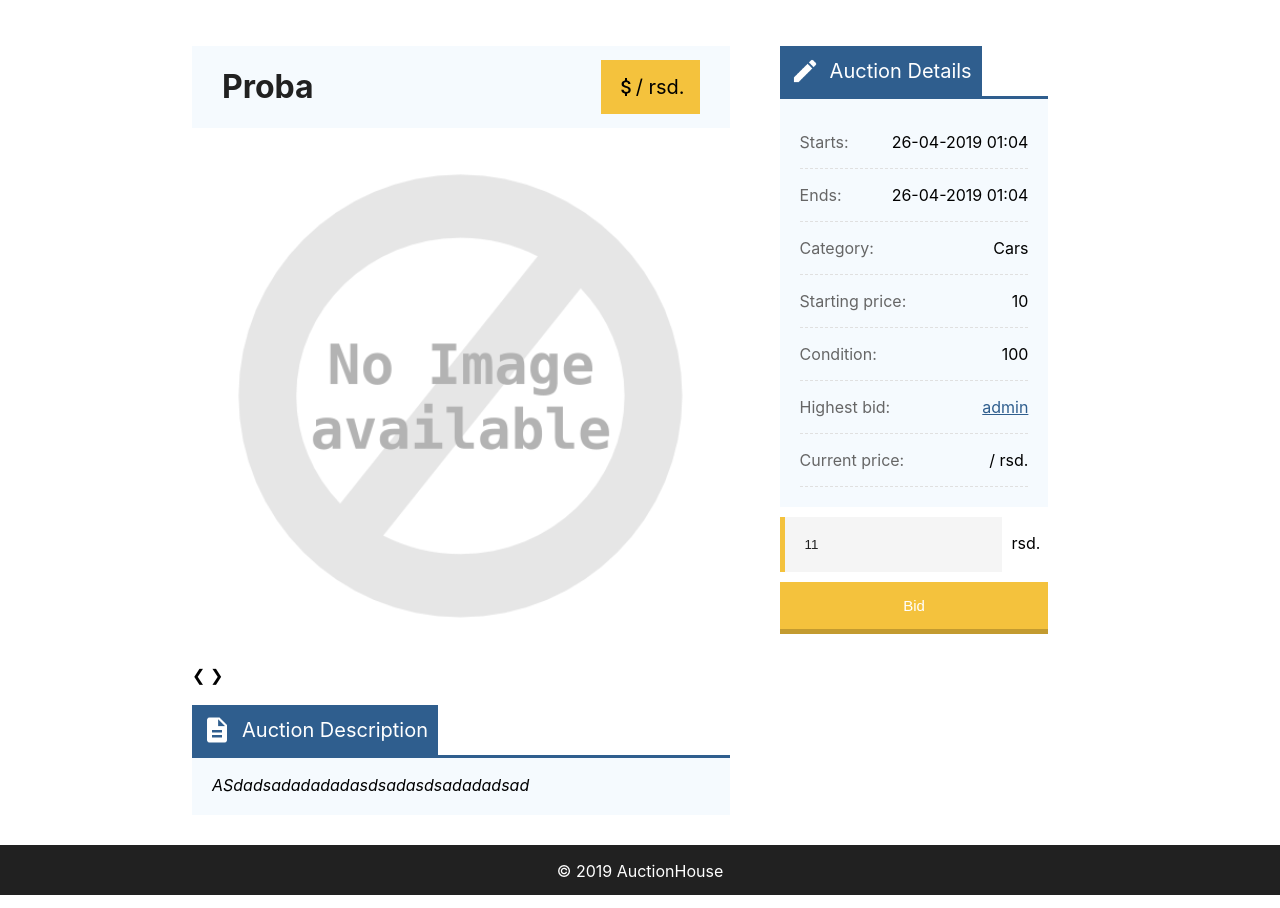
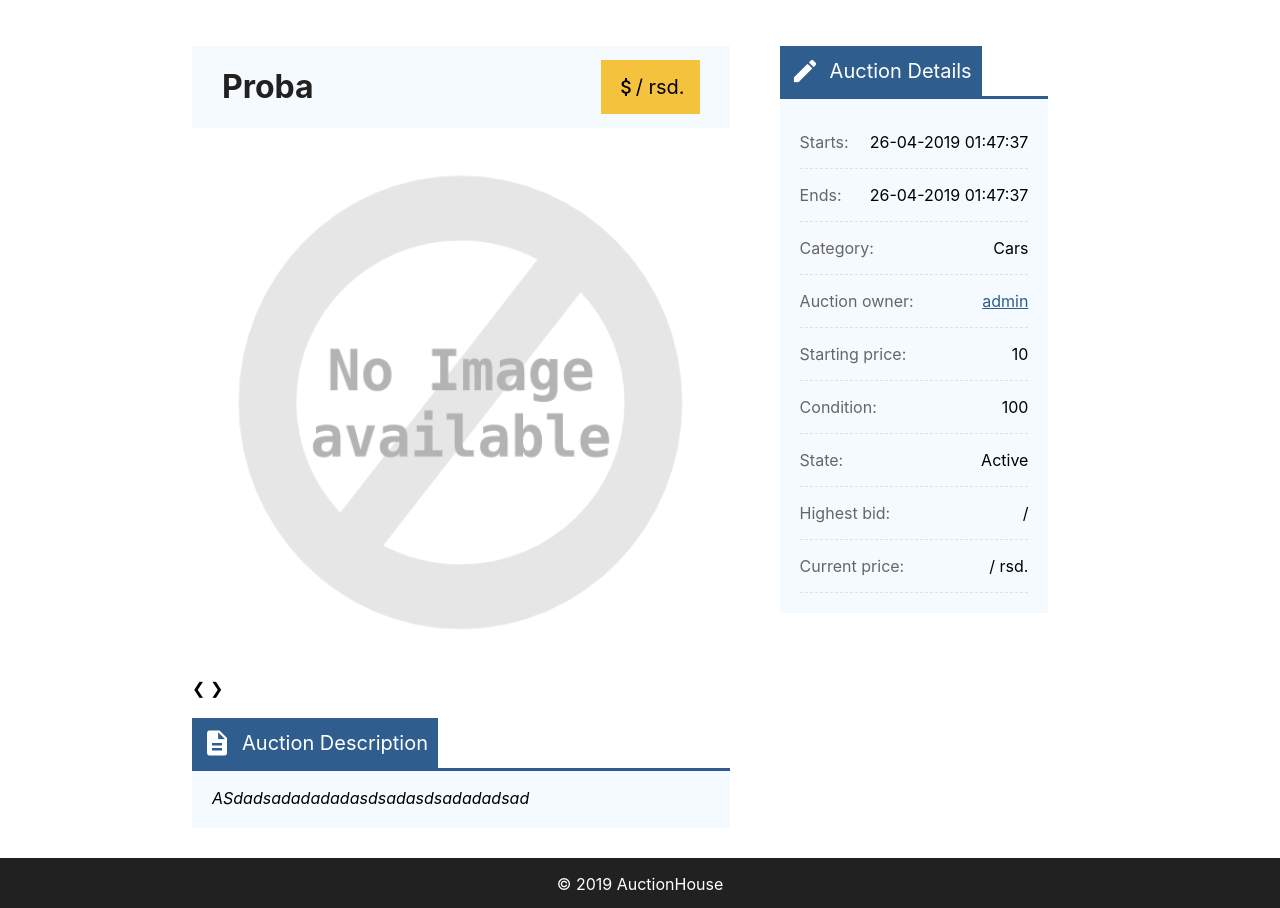
Before and after one commit to nsavicks/AuctionHouse, a CodeIgniter app: page /AuctionHouse/SingleAuction?id=26 in a window 1280 px wide. Shown: the part 326-1234 px from the top of the page. Run offline with CodeIgniter, Linux system fonts and the light colour scheme; data comes from the database, SQL or seed files in the repository; data that the repository does not hold is empty.

Commit message:
Update SingleAuction.php

```diff
--- a/Implementation/application/views/pages/SingleAuction.php
+++ b/Implementation/application/views/pages/SingleAuction.php
@@ -21,7 +21,7 @@
 
                     if(count($pictures) == 1){
                         echo '<div class="mySlides">
-                                <img src="'. base_url() .'assets/img/no-image.png'.'" style="width: 100%">
+                                <img src="'. base_url() .'assets/img/no-image.png'.'" style="width: 100%; height:550px">
                             </div>';
                     }
                     else{
@@ -29,7 +29,7 @@
                             echo '
                                 <div class="mySlides">
                                     <img src="' . base_url() . 'UPLOAD/auctions/'. $auction->auction_id .'/'.
-                                    $picture.'" style="width: 100%">
+                                    $picture.'" style="width: 100%; max-height:400px">
                                 </div>
                             ';
                         }
@@ -74,18 +74,22 @@
                         $time = strtotime($auction->start_time);
                     ?>
                     <p class="description">Starts:</p>
-                    <p class="value"><?php echo date("d-m-Y h:m", $time); ?></p>
+                    <p class="value"><?php echo date("d-m-Y h:i:s", $time); ?></p>
                 </div>
                 <div class="item-detail">
                     <?php
                         $time = strtotime($auction->start_time);
                     ?>
                     <p class="description">Ends:</p>
-                    <p class="value"><?php echo date("d-m-Y h:m", $time); ?></p>
+                    <p class="value"><?php echo date("d-m-Y h:i:s", $time); ?></p>
                 </div>
                 <div class="item-detail">
                     <p class="description">Category:</p>
                     <p class="value">Cars</p>
+                </div>
+                <div class="item-detail">
+                    <p class="description">Auction owner:</p>
+                    <p class="value"><a href="<?php echo base_url() . 'UserProfile?username=' . $auction->auction_owner; ?>"><?php echo $auction->auction_owner; ?></a></p>
                 </div>
                 <div class="item-detail">
                     <p class="description">Starting price:</p>
@@ -95,9 +99,23 @@
                     <p class="description">Condition:</p>
                     <p class="value"><?php echo $auction->item_condition; ?></p>
                 </div>
+
+                <div class="item-detail">
+                    <p class="description">State:</p>
+                    <p class="value"><?php echo $auction->auction_state; ?></p>
+                </div>
+
                 <div class="item-detail">
                     <p class="description">Highest bid:</p>
-                    <p class="value"><a href="<?php echo base_url() . 'UserProfile?username=' . $auction->auction_owner; ?>"><?php echo $auction->auction_owner; ?></a></p>
+                    <?php
+                        if($bid != null){
+                            echo '<p class="value"><a href="'.base_url() . 'UserProfile?username=' . $bid->username.'">'.$bid->username.'</a></p>';
+                        }
+                        else{
+                             echo '<p class="value">/</p>';
+                        }
+                    ?>
+
                 </div>
                 <div class="item-detail">
                     <p class="description">Current price:</p>
@@ -111,18 +129,33 @@
                     </p>
                 </div>
             </div>
-            <div id="auction-bid">
+
             <?php
+                $logged_user = $this->session->userdata("user");
+                if($logged_user != null && $auction->auction_state == 'Active' && $logged_user->username != $auction->auction_owner){
+                    echo form_open('SingleAuction/Bid?id=' . $auction->auction_id);
+                        echo '<div id="auction-bid">';
+
+                        $old_value = $auction->starting_price;
+                        if($bid != null)
+                            $old_value = $bid->bid_value;
+
                         if($bid != null)
                             echo '<input type="number" name="bid" min="'.($bid->bid_value + 1).'" value="'.
                             ($bid->bid_value + 1) .'">';
                         else
                             echo '<input type="number" name="bid" min="'.($auction->starting_price + 1).'" value="'.
                             ($auction->starting_price + 1) .'">';
+
+                        echo '<p>rsd.</p>';
+
+                        echo '<input type="hidden" name="old_bid_value" value="'.$old_value.'">';
+
+                        echo '</div>';
+                        echo '<input type="submit" name="submit-bid" value="Bid">';
+                    echo '</form>';
+                }
             ?>
 
-                <p>rsd.</p>
-            </div>
-            <input type="submit" name="submit-bid" value="Bid">
         </div>
 </div>
```
Lines whose indentation alone changed are shown as unchanged.
